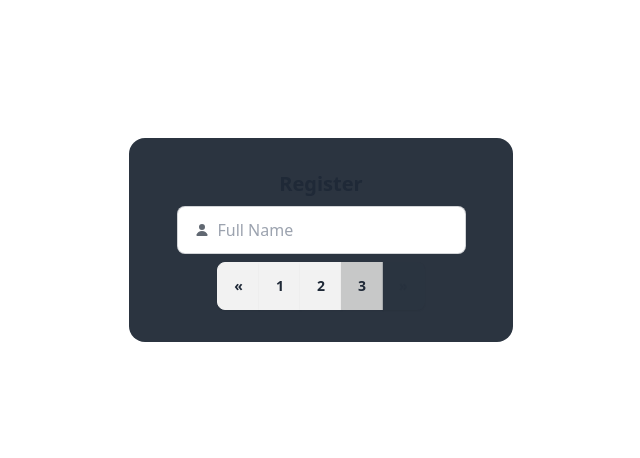
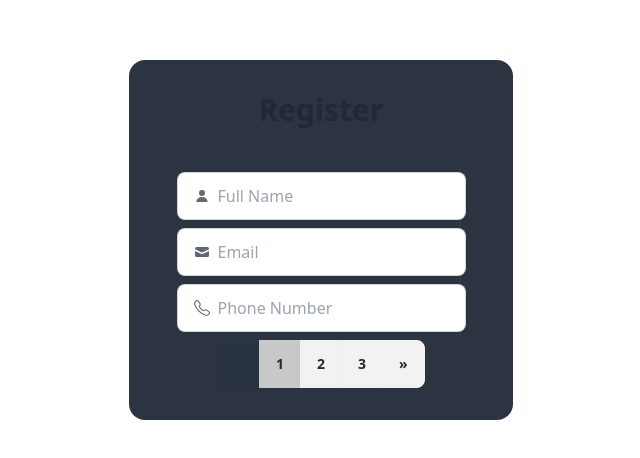
Before and after one commit to seneldoruk/multistep-form, a React (Vite) app: page / in a window 1280 px wide. Shown: the part 160-618 px from the top of the page, without its empty margins (319-959 px from the left). Built offline with nearby package versions, Linux system fonts and the light colour scheme.

Commit message:
second step

```diff
--- a/src/App.tsx
+++ b/src/App.tsx
@@ -1,16 +1,21 @@
+import { useState } from "react";
 import Pagination from "./components/Pagination";
 import FormFirstStep from "./form-steps/FirstStep";
+import FormSecondStep from "./form-steps/SecondStep";
 
 function App() {
+  const [step, setStep] = useState(1);
+
   return (
     <>
       <div className="h-screen w-full flex items-center justify-center">
         <div className="card bg-neutral text-center items-center w-96">
           <div className="card-body items-center text-center">
-            <h2 className="card-title">Register</h2>
-            <FormFirstStep />
+            <h2 className="card-title text-3xl mb-9">Register</h2>
+            {step == 1 && <FormFirstStep />}
+            {step == 2 && <FormSecondStep />}
             <div className="card-actions justify-end">
-              <Pagination activePage={3} totalPages={3} />
+              <Pagination activePage={step} totalPages={3} setter={setStep} />
             </div>
           </div>
         </div>
--- a/src/components/Pagination.tsx
+++ b/src/components/Pagination.tsx
@@ -1,11 +1,13 @@
 type PaginationProps = {
   activePage: number;
   totalPages: number;
+  setter: (value: number) => void;
 };
 
 export default function Pagination({
   activePage,
   totalPages,
+  setter,
 }: PaginationProps) {
   const pagesArray = Array.from({ length: totalPages }, (_, i) => i + 1);
   return (
@@ -14,23 +16,30 @@ export default function Pagination({
         className={
           activePage == 1 ? "join-item btn btn-disabled" : "join-item btn"
         }
+        onClick={() => setter(activePage - 1)}
       >
         «
       </button>
 
-      {pagesArray.map((pageNumber) =>
-        pageNumber === activePage ? (
-          <button className="join-item btn btn-active">{pageNumber}</button>
-        ) : (
-          <button className="join-item btn">{pageNumber}</button>
-        )
-      )}
+      {pagesArray.map((pageNumber) => (
+        <button
+          className={
+            pageNumber == activePage
+              ? "join-item btn btn-active"
+              : "join-item btn"
+          }
+          onClick={() => setter(pageNumber)}
+        >
+          {pageNumber}
+        </button>
+      ))}
       <button
         className={
           activePage == totalPages
             ? "join-item btn btn-disabled"
             : "join-item btn"
         }
+        onClick={() => setter(activePage + 1)}
       >
         »
       </button>
--- /dev/null
+++ b/src/components/RadioButton.tsx
@@ -0,0 +1,18 @@
+type RadioButtonProps = {
+  text: string;
+};
+export default function RadioButton({ text }: RadioButtonProps) {
+  return (
+    <div className="form-control">
+      <label className="label cursor-pointer">
+        <input
+          type="radio"
+          name="radio-10"
+          className="radio checked:bg-blue-500"
+          defaultChecked
+        />
+        <span className="label-text ml-2">{text}</span>
+      </label>
+    </div>
+  );
+}
--- a/src/components/Svgs.tsx
+++ b/src/components/Svgs.tsx
@@ -23,3 +23,15 @@ export function NameSVG() {
     </svg>
   );
 }
+export function PhoneSVG() {
+  return (
+    <svg
+      xmlns="http://www.w3.org/2000/svg"
+      viewBox="0 0 16 16"
+      fill="currentColor"
+      className="h-4 w-4 opacity-70"
+    >
+      <path d="M3.654 1.328a.678.678 0 0 0-1.015-.063L1.605 2.3c-.483.484-.661 1.169-.45 1.77a17.568 17.568 0 0 0 4.168 6.608 17.569 17.569 0 0 0 6.608 4.168c.601.211 1.286.033 1.77-.45l1.034-1.034a.678.678 0 0 0-.063-1.015l-2.307-1.794a.678.678 0 0 0-.58-.122l-2.19.547a1.745 1.745 0 0 1-1.657-.459L5.482 8.062a1.745 1.745 0 0 1-.46-1.657l.548-2.19a.678.678 0 0 0-.122-.58L3.654 1.328zM1.884.511a1.745 1.745 0 0 1 2.612.163L6.29 2.98c.329.423.445.974.315 1.494l-.547 2.19a.678.678 0 0 0 .178.643l2.457 2.457a.678.678 0 0 0 .644.178l2.189-.547a1.745 1.745 0 0 1 1.494.315l2.306 1.794c.829.645.905 1.87.163 2.611l-1.034 1.034c-.74.74-1.846 1.065-2.877.702a18.634 18.634 0 0 1-7.01-4.42 18.634 18.634 0 0 1-4.42-7.009c-.362-1.03-.037-2.137.703-2.877L1.885.511z" />
+    </svg>
+  );
+}
--- a/src/form-steps/FirstStep.tsx
+++ b/src/form-steps/FirstStep.tsx
@@ -1,6 +1,12 @@
 import IconTextInput from "../components/IconTextInput";
-import { NameSVG } from "../components/Svgs";
+import { EmailSVG, NameSVG, PhoneSVG } from "../components/Svgs";
 
 export default function FormFirstStep() {
-  return <IconTextInput icon={<NameSVG />} placeholder={"Full Name"} />;
+  return (
+    <>
+      <IconTextInput icon={<NameSVG />} placeholder={"Full Name"} />
+      <IconTextInput icon={<EmailSVG />} placeholder={"Email"} />
+      <IconTextInput icon={<PhoneSVG />} placeholder={"Phone Number"} />
+    </>
+  );
 }
--- /dev/null
+++ b/src/form-steps/SecondStep.tsx
@@ -0,0 +1,29 @@
+import { PropsWithChildren } from "react";
+import RadioButton from "../components/RadioButton";
+
+export default function FormSecondStep() {
+  return (
+    <div>
+      <h3 className="text-xl my-3">What is your monthly salary?</h3>
+      <div className="flex flex-row justify-between items-start">
+        <RadioButtonContainer>
+          <RadioButton text={"0 - 1.000"} />
+          <RadioButton text={"1.000 - 2.000"} />
+          <RadioButton text={"2.000 - 3.000"} />
+        </RadioButtonContainer>
+        <RadioButtonContainer>
+          <RadioButton text={"3.000 - 4.000"} />
+          <RadioButton text={"> 4.000"} />
+        </RadioButtonContainer>
+      </div>
+    </div>
+  );
+}
+
+function RadioButtonContainer({ children }: PropsWithChildren) {
+  return (
+    <div className="flex flex-col items-start justify-between mx-3">
+      {children}
+    </div>
+  );
+}
```
